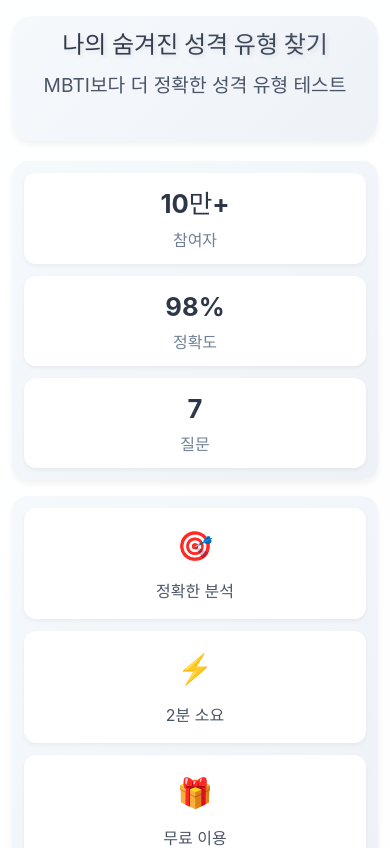
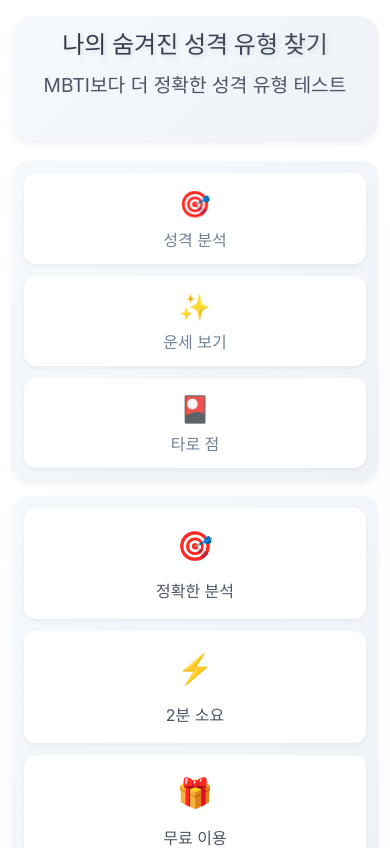
Before and after one commit to qlsl1198/fortune, a React (Vite) app: page / in a window 390 px wide. Shown: the top 848 px of the page. Built offline with nearby package versions, Linux system fonts and the light colour scheme.

Commit message:
Update: 모바일 레이아웃 개선

```diff
--- a/src/App.jsx
+++ b/src/App.jsx
@@ -15,16 +15,16 @@
 
       <div className="stats">
         <div className="stat-item">
-          <div className="stat-number">10만+</div>
-          <div className="stat-label">참여자</div>
+          <div className="stat-number">🎯</div>
+          <div className="stat-label">성격 분석</div>
         </div>
         <div className="stat-item">
-          <div className="stat-number">98%</div>
-          <div className="stat-label">정확도</div>
+          <div className="stat-number">✨</div>
+          <div className="stat-label">운세 보기</div>
         </div>
         <div className="stat-item">
-          <div className="stat-number">7</div>
-          <div className="stat-label">질문</div>
+          <div className="stat-number">🎴</div>
+          <div className="stat-label">타로 점</div>
         </div>
       </div>
 
```
Also changed, not shown: 1 other file (tests, documents, lock files or other folders).
